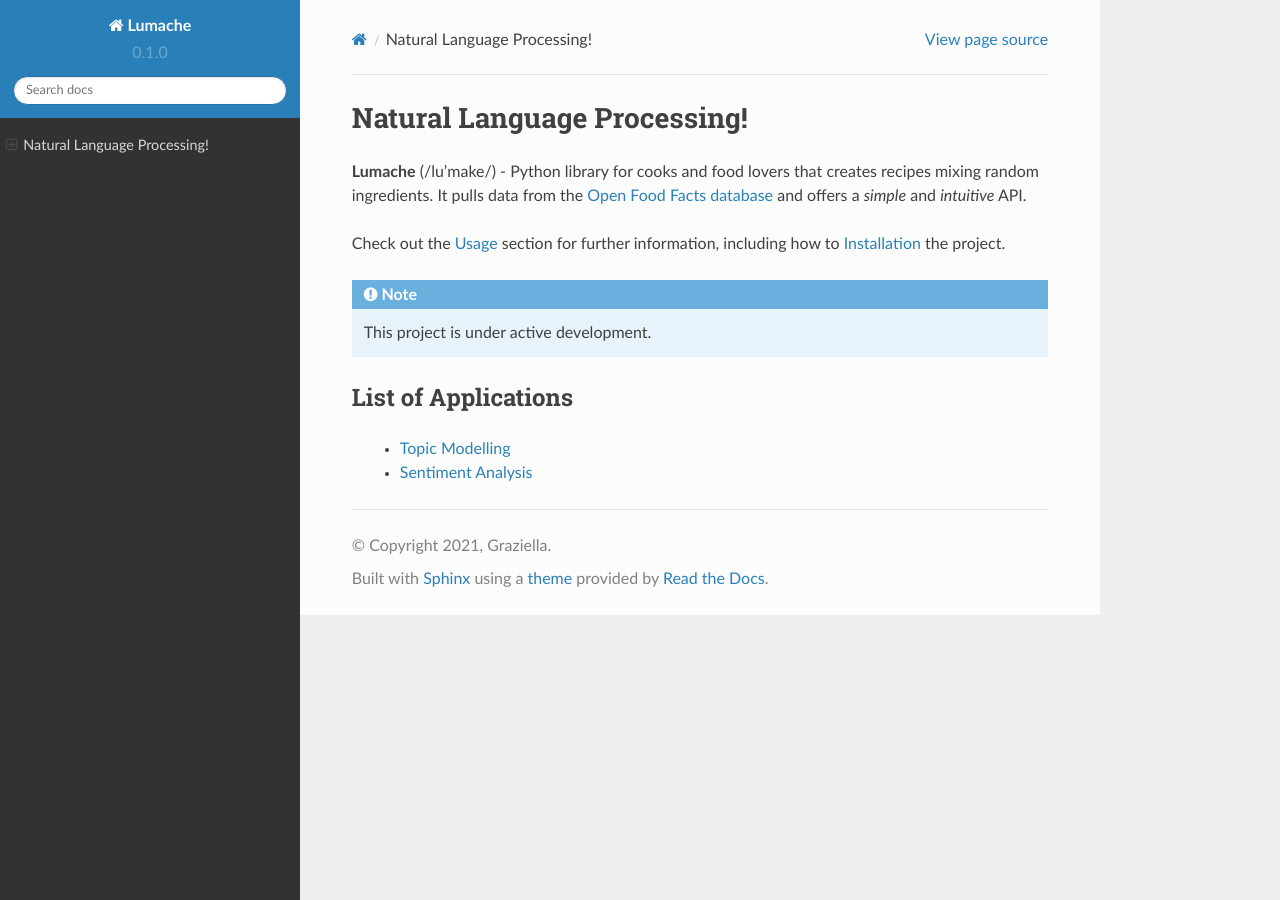
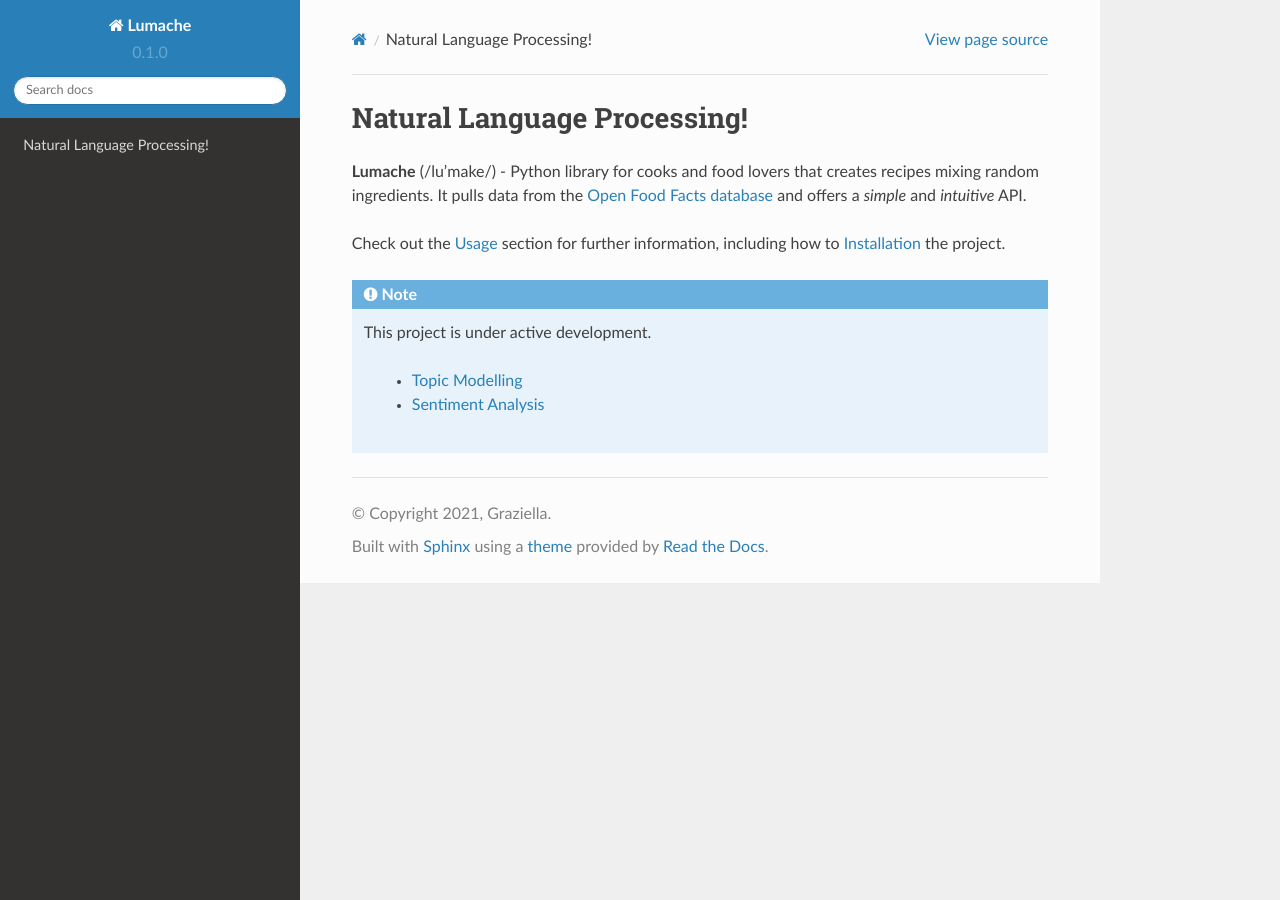
Before and after one commit to Aish2334/NLP-Technical-Documentation, a Sphinx documentation site: the page built from docs/source/index.rst, in a window 1280 px wide. Built offline with Sphinx 7.4.7 and the Read the Docs theme 2.0.0, drawn with Linux system fonts in a browser that asks for light colours; pages that are not in the unit, such as notebooks, are missing from menus; some of the changed lines change nothing that is shown.

Commit message:
Simplified top toctree

```diff
--- a/docs/source/index.rst
+++ b/docs/source/index.rst
@@ -13,8 +13,6 @@
 
    This project is under active development.
 
-List of Applications
--------------------------------------------
 
 	* :doc:`Topic Modelling`
 	* :doc:`Sentiment Analysis`
@@ -23,8 +21,6 @@
 .. toctree::
    :caption: Applications
    :maxdepth: 2
-   :glob:
-   :titlesonly:
 
-      :doc:`Topic Modelling`
-      :doc:`Sentiment Analysis`
+      Topic Modelling
+      Sentiment Analysis
```
